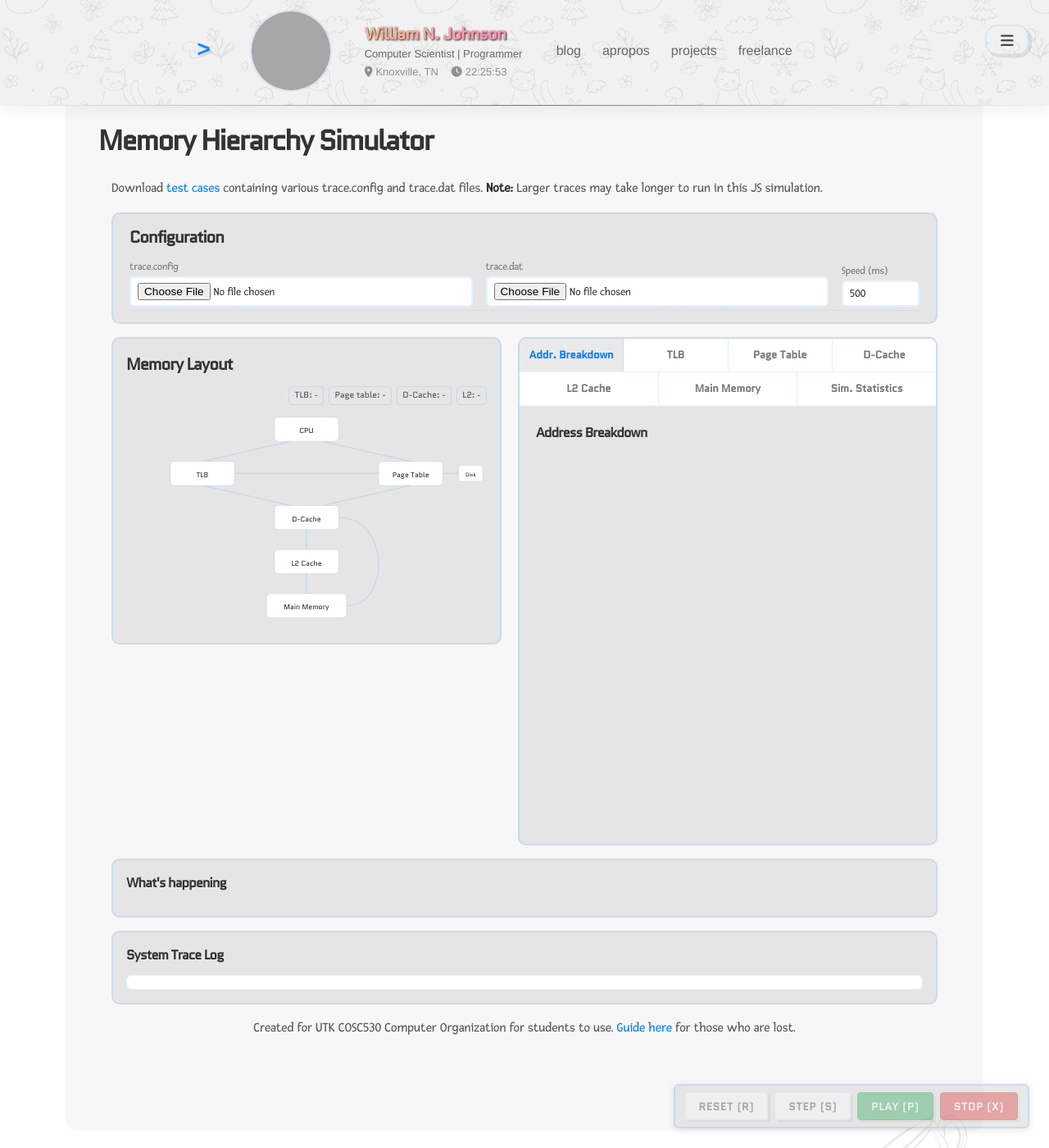
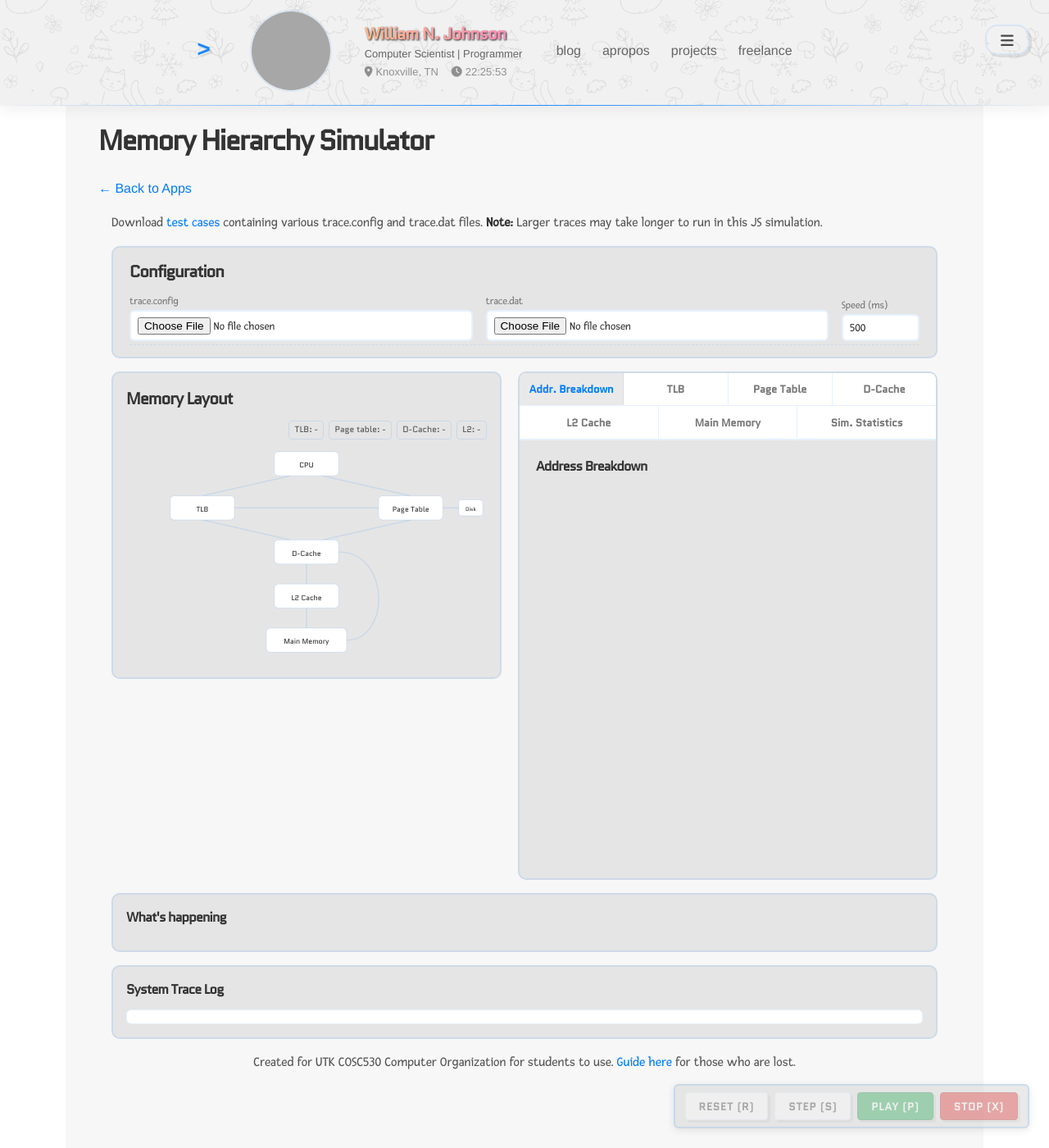
Before and after one commit to willnjohnson/willnjohnson.github.io, a Jekyll site: the page built from apps/memhier.md, in a window 1280 px wide and 1400 px high. Shown: the whole window at 82% size. Built offline with Jekyll 4.4.1, drawn with Linux system fonts in a browser that asks for light colours; grey boxes are pictures that could not be loaded.

Commit message:
Calculus

```diff
--- a/apps/memhier.md
+++ b/apps/memhier.md
@@ -4,6 +4,8 @@ layout: page
 permalink: /apps/memhier/
 stylesheet: memhier
 ---
+
+<p><a href="/apps/">← Back to Apps</a></p>
 
 <div id="memh-root" class="memh">
   <p>Download <a href="/resources/test_cases.tar.gz">test cases</a> containing various trace.config and trace.dat files. <strong>Note: </strong>Larger traces may take longer to run in this JS simulation.</p>
--- a/cfg-to-pda.scss
+++ b/cfg-to-pda.scss
@@ -99,7 +99,6 @@
   .cfgpda-column-block .btn {
     align-self: flex-end;
     margin-top: 0.5rem;
-    cursor: pointer;
   }
 
   #cfgpda-fit-btn {
--- /dev/null
+++ b/lambda-calculus.scss
@@ -0,0 +1,174 @@
+---
+---
+
+@import "variables";
+
+.lambda-calculus {
+  font-family: "Fresca", $helveticaNeue, sans-serif;
+  max-width: 980px;
+  margin: 0 auto;
+  padding: 0 0 6rem;
+  color: var(--text-secondary);
+
+  h2 {
+    font-family: "Quantico", $helveticaNeue, sans-serif;
+    font-size: 1.35rem;
+    margin: 0 0 1rem;
+    color: var(--text-primary);
+  }
+
+  label {
+    display: block;
+    font-size: 0.75rem;
+    font-weight: 700;
+    letter-spacing: 0.05em;
+    text-transform: uppercase;
+    color: var(--text-tertiary);
+    margin-bottom: 0.45rem;
+  }
+
+  select,
+  input[type="number"] {
+    width: 100%;
+    box-sizing: border-box;
+    border: 2px solid var(--border-light);
+    border-radius: 10px;
+    background: var(--bg-primary);
+    color: var(--text-primary);
+    font-family: "Quantico", $helveticaNeue, sans-serif;
+    font-size: 0.9rem;
+    height: 41px;
+    padding: 0.55rem 0.75rem;
+    transition: border-color 0.2s ease, box-shadow 0.2s ease;
+
+    &:focus {
+      outline: none;
+      border-color: var(--accent-color);
+      box-shadow: 0 0 0 3px rgba(0, 123, 255, 0.08);
+    }
+  }
+
+  .lambda-calculus-sidebar {
+    background: var(--bg-secondary);
+    border: 2px solid var(--border-light);
+    border-radius: 12px;
+    padding: 1.25rem;
+    margin-bottom: 1rem;
+  }
+
+  .lambda-calculus-control-grid {
+    display: grid;
+    grid-template-columns: minmax(0, 1fr) 340px;
+    gap: 1.25rem;
+    align-items: stretch;
+  }
+
+  .lambda-calculus-column-block {
+    display: flex;
+    flex-direction: column;
+  }
+
+  .lambda-calculus-column-block-actions {
+    display: flex;
+    flex-direction: column;
+    justify-content: space-between;
+    gap: 1rem;
+  }
+
+  .lambda-calculus-input-row {
+    display: flex;
+    gap: 1rem;
+  }
+
+  .lambda-calculus-input-row > div {
+    flex: 1;
+  }
+
+  .lambda-calculus-actions {
+    margin-top: 1rem;
+  }
+
+  .lambda-calculus-workspace {
+    background: var(--bg-primary);
+    border: 2px solid var(--border-light);
+    border-radius: 12px;
+    min-height: 360px;
+    overflow: hidden;
+  }
+
+  .lambda-calculus-card {
+    max-width: 900px;
+    margin: 0 auto;
+    background: var(--bg-primary);
+    border-radius: 10px;
+    display: none;
+  }
+
+  .lambda-calculus-card.is-visible {
+    display: block;
+  }
+
+  .lambda-calculus-card-header {
+    padding: 1rem 1.5rem;
+    font-size: 0.95rem;
+    font-weight: 700;
+    color: var(--text-primary);
+  }
+
+  .lambda-calculus-step-block {
+    padding: 1.25rem 1.5rem;
+    border-bottom: 1px solid var(--border-light);
+
+    &:last-child {
+      border-bottom: none;
+    }
+  }
+
+  .lambda-calculus-step-math {
+    font-family: "Fira Code", Monaco, "Courier New", monospace;
+    font-size: 0.95rem;
+    font-weight: 500;
+    color: var(--text-primary);
+    margin-bottom: 0.35rem;
+    white-space: pre-wrap;
+    word-break: break-all;
+  }
+
+  .lambda-calculus-step-num {
+    color: var(--text-tertiary);
+    font-weight: 700;
+    margin-right: 0.5rem;
+  }
+
+  .lambda-calculus-step-desc {
+    font-size: 0.88rem;
+    color: var(--text-tertiary);
+    line-height: 1.5;
+  }
+
+  .lambda-calculus-emphasis {
+    color: var(--text-primary);
+    font-family: "Fira Code", Monaco, monospace;
+    font-size: 0.82rem;
+    font-weight: 700;
+    background: var(--bg-secondary);
+    padding: 0.05rem 0.25rem;
+    border-radius: 3px;
+  }
+
+  .lambda-calculus-abbr {
+    font-weight: 700;
+    color: var(--text-primary);
+  }
+
+  @include mobile {
+    .lambda-calculus-control-grid {
+      grid-template-columns: 1fr;
+    }
+
+    .lambda-calculus-input-row {
+      flex-direction: column;
+      gap: 0.75rem;
+    }
+  }
+}
--- a/matchless.scss
+++ b/matchless.scss
@@ -228,14 +228,6 @@
     justify-content: center;
     gap: 1rem;
     flex-wrap: wrap;
-
-    .btn {
-      cursor: pointer;
-
-      &:disabled {
-        cursor: not-allowed;
-      }
-    }
   }
 
   .matchless-hidden {
--- a/pictionary.scss
+++ b/pictionary.scss
@@ -232,16 +232,6 @@
     justify-content: center;
     gap: 0.75rem;
     flex-wrap: wrap;
-
-    .btn {
-      cursor: pointer;
-      flex: 1;
-      min-width: 7rem;
-      font-size: 12px;
-      padding: 8px 12px;
-
-      &:disabled { cursor: not-allowed; }
-    }
   }
 
   .pictionary-hints {
@@ -264,17 +254,6 @@
     word-break: break-word;
     white-space: pre-wrap;
     line-height: 1.8;
-  }
-
-  .pictionary-hint-btn {
-    width: 100%;
-    font-size: 12px;
-    padding: 6px 12px;
-    cursor: pointer;
-
-    &:disabled {
-      cursor: not-allowed;
-    }
   }
 
   .pictionary-tools {
@@ -327,6 +306,10 @@
     }
   }
 
+  #pictionary-brush-size {
+    cursor: pointer;
+  }
+
   .pictionary-brush-size-label {
     font-size: 0.8rem;
     margin-bottom: 0.25rem;
@@ -337,12 +320,6 @@
     justify-content: center;
     gap: 0.75rem;
     flex-wrap: wrap;
-
-    .btn {
-      cursor: pointer;
-
-      &:disabled { cursor: not-allowed; }
-    }
   }
 
   .pictionary-modal {
@@ -355,24 +332,6 @@
     flex-direction: column;
     gap: 0.5rem;
     margin-bottom: 1rem;
-  }
-
-  .pictionary-guesser-btn {
-    width: 100%;
-    padding: 0.65rem;
-    border: 2px solid var(--accent-color);
-    border-radius: 10px;
-    background: transparent;
-    color: var(--accent-color);
-    font-family: "Quantico", $helveticaNeue, sans-serif;
-    font-size: 0.9rem;
-    cursor: pointer;
-    transition: all 0.2s ease;
-
-    &:hover {
-      background: var(--accent-color);
-      color: var(--bg-primary);
-    }
   }
 
   .pictionary-result-box {
--- a/style.scss
+++ b/style.scss
@@ -1135,6 +1135,7 @@ figure.highlight.no-line-numbers td.code {
   -moz-box-shadow: 3px 3px rgba(0, 0, 0, 0.1);
   -webkit-box-shadow: 3px 3px rgba(0, 0, 0, 0.1);
   box-shadow: 3px 3px rgba(0, 0, 0, 0.1);
+  cursor: pointer;
 
   &:hover,
   &:active {
@@ -1144,6 +1145,10 @@ figure.highlight.no-line-numbers td.code {
     -moz-box-shadow: 3px 3px rgba(0, 0, 0, 0.3);
     -webkit-box-shadow: 3px 3px rgba(0, 0, 0, 0.3);
     box-shadow: 3px 3px rgba(0, 0, 0, 0.3);
+  }
+
+  &:disabled {
+    cursor: not-allowed;
   }
 }
 
--- a/worderly.scss
+++ b/worderly.scss
@@ -211,14 +211,6 @@
     justify-content: center;
     gap: 1rem;
     flex-wrap: wrap;
-
-    .btn {
-      cursor: pointer;
-
-      &:disabled {
-        cursor: not-allowed;
-      }
-    }
   }
 
   .worderly-hidden {
```
Also changed, not shown: other parts of apps/memhier.md (+6 -6 lines), apps.md (+1 -0 lines), apps/cfg-to-pda.md (+2 -1 lines), apps/lambda-calculus.md (added, +57 -0 lines), apps/pictionary.md (+1 -1 lines), scripts/js/lambda-calculus.js (added, +210 -0 lines).
